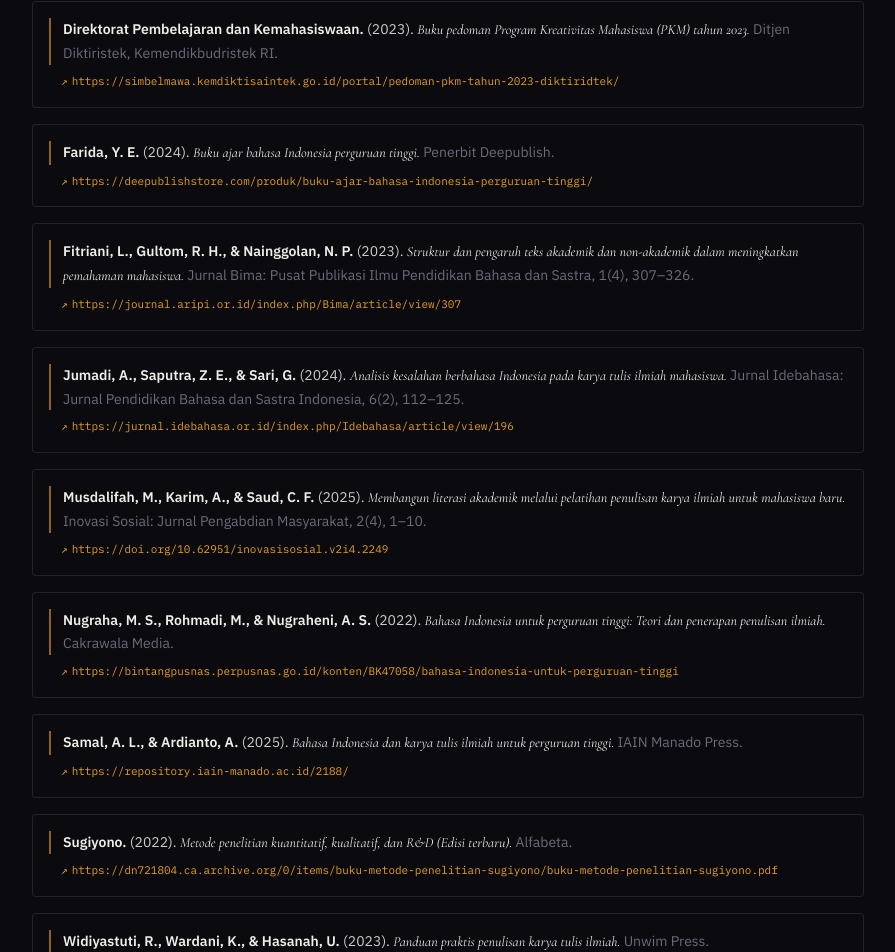
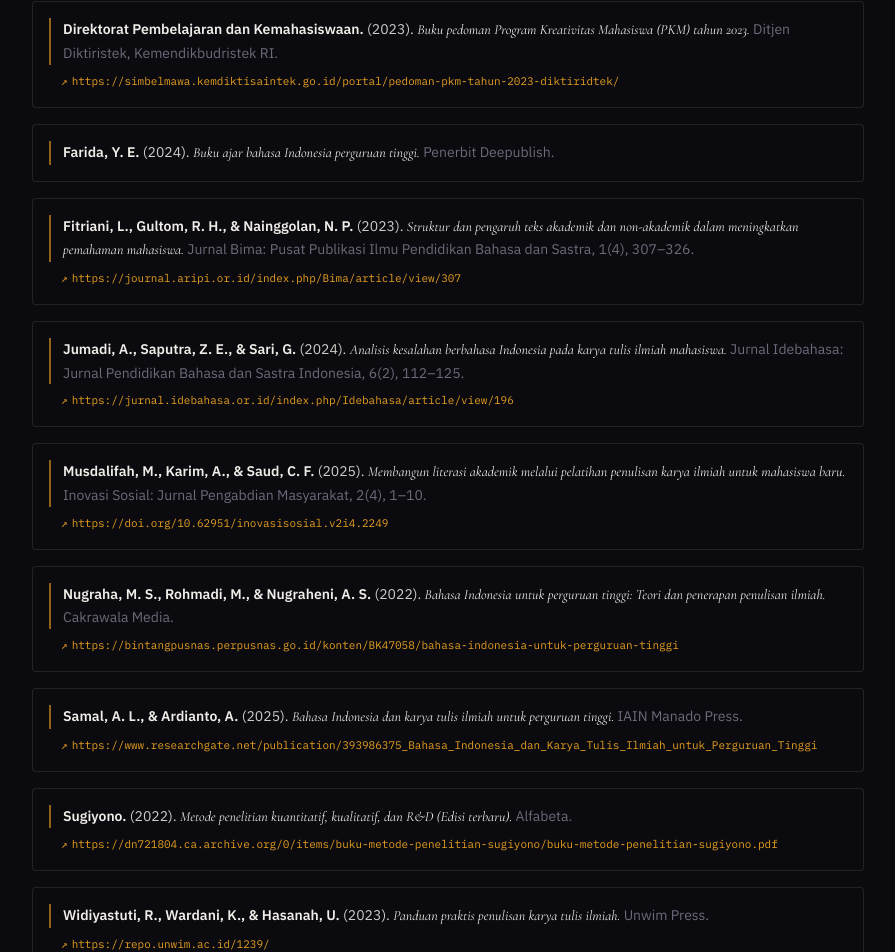
Before and after one commit to algojogacor/presentasi-indo-web, a Next.js app: page /makalah in a window 1280 px wide. Shown: the part 6087-7039 px from the top of the page, without its empty margins (192-1087 px from the left). Built offline with nearby package versions, Linux system fonts and the light colour scheme.

Commit message:
fix(pustaka): update Samal URL to ResearchGate and remove commercial Deepublish store link from Farida

```diff
--- a/src/data/bibliography.ts
+++ b/src/data/bibliography.ts
@@ -71,7 +71,6 @@ export const REFERENCES: ReferenceItem[] = [
     year: "2024",
     title: "Buku ajar bahasa Indonesia perguruan tinggi",
     source: "Penerbit Deepublish.",
-    url: "https://deepublishstore.com/produk/buku-ajar-bahasa-indonesia-perguruan-tinggi/",
     type: "BUKU TEKS",
     acts: [3, 4, 6, 7],
   },
@@ -127,7 +126,7 @@ export const REFERENCES: ReferenceItem[] = [
     year: "2025",
     title: "Bahasa Indonesia dan karya tulis ilmiah untuk perguruan tinggi",
     source: "IAIN Manado Press.",
-    url: "https://repository.iain-manado.ac.id/2188/",
+    url: "https://www.researchgate.net/publication/393986375_Bahasa_Indonesia_dan_Karya_Tulis_Ilmiah_untuk_Perguruan_Tinggi",
     type: "BUKU TEKS",
     acts: [3],
   },
```
Also changed, not shown: 1 other file (tests, documents, lock files or other folders).
